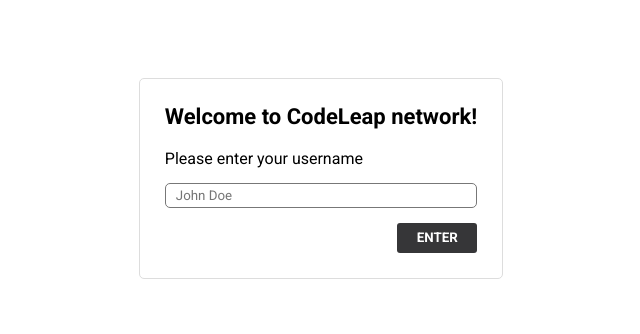
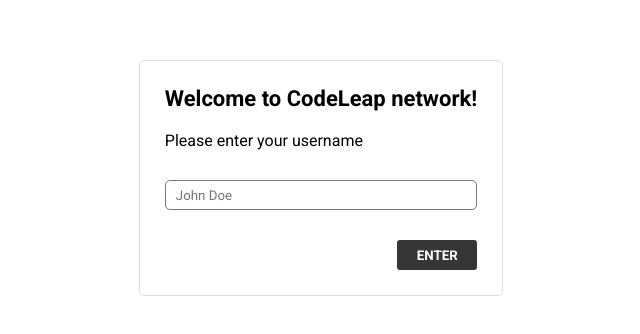
Before and after one commit to Thialves02/codeleap, a React (Create React App) app: page / in a window 1280 px wide. Shown: the part 222-556 px from the top of the page, without its empty margins (319-959 px from the left). Built offline with nearby package versions, Linux system fonts and the light colour scheme.

Commit message:
feat: label with input and texarea

```diff
--- a/src/components/Input/Input.jsx
+++ b/src/components/Input/Input.jsx
@@ -1,8 +1,14 @@
 import React from 'react'
-import { InputContainer } from './style'
+import { LabelElement } from '../Textarea/style'
+import { InputContainer, InputElement } from './style'
 
-export default function Input({ ...rest }) {
+export default function Input({ label, ...rest }) {
     return (
-        <InputContainer {...rest} />
+        <InputContainer >
+            {
+                label && <LabelElement>{label}</LabelElement>
+            }
+            <InputElement {...rest} />
+        </InputContainer>
     )
 }
--- a/src/components/Input/style.jsx
+++ b/src/components/Input/style.jsx
@@ -1,10 +1,14 @@
 import styled from "styled-components"
 
-export const InputContainer = styled.input`
+export const InputContainer = styled.div`
+    margin: 15px 0;
+`
+
+export const InputElement = styled.input`
     width: 100%;
-    height: 25px;
+    height: 30px;
     border-radius: 5px;
     outline: none;
-    padding: 10px;
+    padding: 0 10px;
     border: 1px solid #777777;
 `
--- a/src/components/Textarea/Textarea.jsx
+++ b/src/components/Textarea/Textarea.jsx
@@ -0,0 +1,13 @@
+import React from 'react'
+import { LabelElement, TextareaContainer, TextareaElement } from './style'
+
+export default function Textarea({ label, ...rest }) {
+    return (
+        <TextareaContainer>
+            {
+                label && <LabelElement>{label}</LabelElement>
+            }
+            <TextareaElement {...rest} />
+        </TextareaContainer>
+    )
+}
--- a/src/components/Textarea/style.jsx
+++ b/src/components/Textarea/style.jsx
@@ -0,0 +1,18 @@
+import styled from "styled-components"
+
+export const TextareaContainer = styled.div`
+    margin-bottom: 15px;
+`
+
+export const TextareaElement = styled.textarea`
+    min-width: 100%;
+    min-height: 150px;
+    border-radius: 5px;
+    outline: none;
+    padding: 10px;
+    border: 1px solid #777777;
+`
+
+export const LabelElement = styled.label`
+
+`
```
